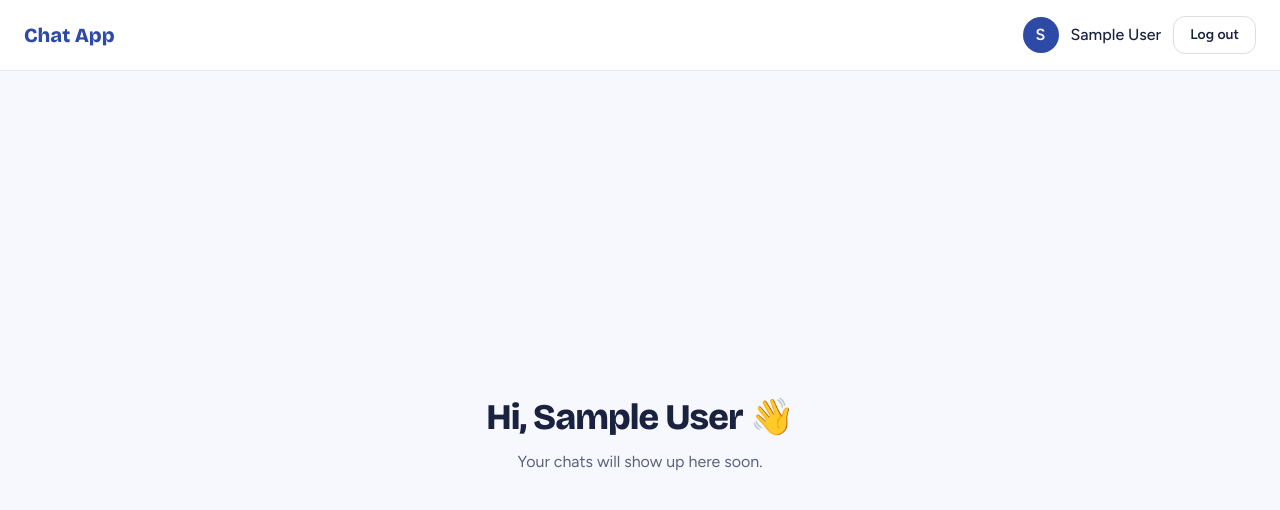
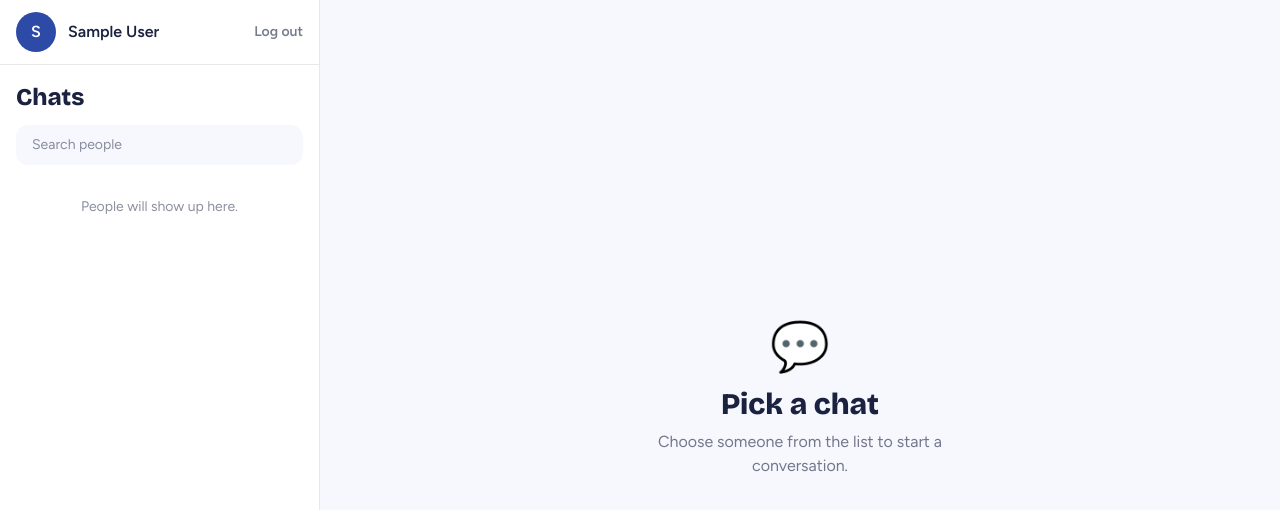
Before and after one commit to kapil-2025/realtime-chat-app, a React (Vite) app in the folder client/: page /chat in a window 1280 px wide. Shown: the top 510 px of the page. Built offline with nearby package versions, Linux system fonts and the light colour scheme; no server answers; sample sign-in values are in the browser's storage.

Commit message:
Add chat layout with sidebar and chat window

```diff
--- /dev/null
+++ b/client/src/components/chat/ChatWindow.jsx
@@ -0,0 +1,13 @@
+function ChatWindow() {
+  return (
+    <section className="hidden flex-1 flex-col items-center justify-center bg-paper px-6 text-center md:flex">
+      <p className="text-5xl">💬</p>
+      <h2 className="mt-4 font-display text-3xl font-extrabold">Pick a chat</h2>
+      <p className="mt-2 max-w-xs text-ink/60">
+        Choose someone from the list to start a conversation.
+      </p>
+    </section>
+  );
+}
+
+export default ChatWindow;
--- /dev/null
+++ b/client/src/components/chat/Sidebar.jsx
@@ -0,0 +1,41 @@
+import { useAuth } from "../../context/AuthContext";
+
+function Sidebar() {
+  const { user, logout } = useAuth();
+
+  return (
+    <aside className="flex w-full flex-col border-r border-ink/10 bg-white md:w-80">
+      <header className="flex items-center justify-between border-b border-ink/10 px-4 py-3">
+        <div className="flex items-center gap-3">
+          <span className="flex h-10 w-10 items-center justify-center rounded-full bg-inland font-semibold text-white">
+            {user?.name?.charAt(0).toUpperCase()}
+          </span>
+          <span className="truncate font-semibold">{user?.name}</span>
+        </div>
+        <button
+          type="button"
+          onClick={logout}
+          className="text-sm font-semibold text-ink/60 hover:text-danger"
+        >
+          Log out
+        </button>
+      </header>
+
+      <div className="px-4 pb-2 pt-4">
+        <h2 className="font-display text-2xl font-extrabold">Chats</h2>
+        <input
+          type="search"
+          placeholder="Search people"
+          aria-label="Search people"
+          className="mt-3 w-full rounded-xl bg-paper px-4 py-2.5 text-sm outline-none focus:ring-2 focus:ring-inland/20"
+        />
+      </div>
+
+      <div className="flex-1 overflow-y-auto px-2">
+        <p className="px-2 py-6 text-center text-sm text-ink/50">People will show up here.</p>
+      </div>
+    </aside>
+  );
+}
+
+export default Sidebar;
--- a/client/src/pages/ChatPage.jsx
+++ b/client/src/pages/ChatPage.jsx
@@ -1,34 +1,11 @@
-import { useAuth } from "../context/AuthContext";
+import Sidebar from "../components/chat/Sidebar";
+import ChatWindow from "../components/chat/ChatWindow";
 
 function ChatPage() {
-  const { user, logout } = useAuth();
-
   return (
-    <div className="min-h-screen flex flex-col">
-      <header className="flex items-center justify-between border-b border-ink/10 bg-white px-6 py-4">
-        <p className="font-display text-xl font-extrabold text-inland">Chat App</p>
-
-        <div className="flex items-center gap-3">
-          <span className="flex h-9 w-9 items-center justify-center rounded-full bg-inland font-semibold text-white">
-            {user?.name?.charAt(0).toUpperCase()}
-          </span>
-          <span className="hidden font-medium sm:inline">{user?.name}</span>
-          <button
-            type="button"
-            onClick={logout}
-            className="rounded-xl border border-ink/15 px-4 py-2 text-sm font-semibold hover:bg-paper"
-          >
-            Log out
-          </button>
-        </div>
-      </header>
-
-      <main className="flex flex-1 flex-col items-center justify-center px-6 text-center">
-        <h1 className="font-display text-4xl font-extrabold tracking-tight">
-          Hi, {user?.name} 👋
-        </h1>
-        <p className="mt-3 text-ink/70">Your chats will show up here soon.</p>
-      </main>
+    <div className="flex h-screen overflow-hidden">
+      <Sidebar />
+      <ChatWindow />
     </div>
   );
 }
```
